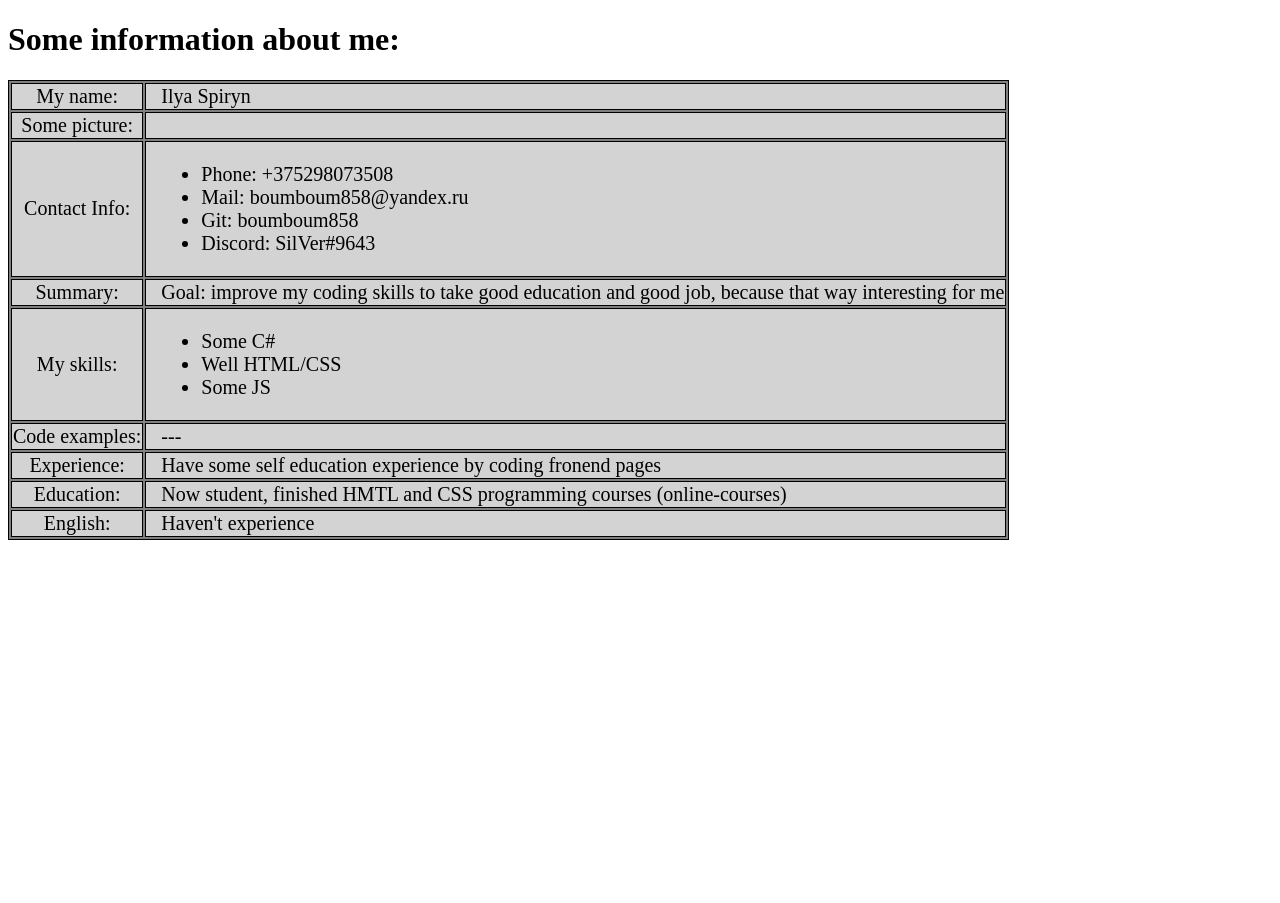
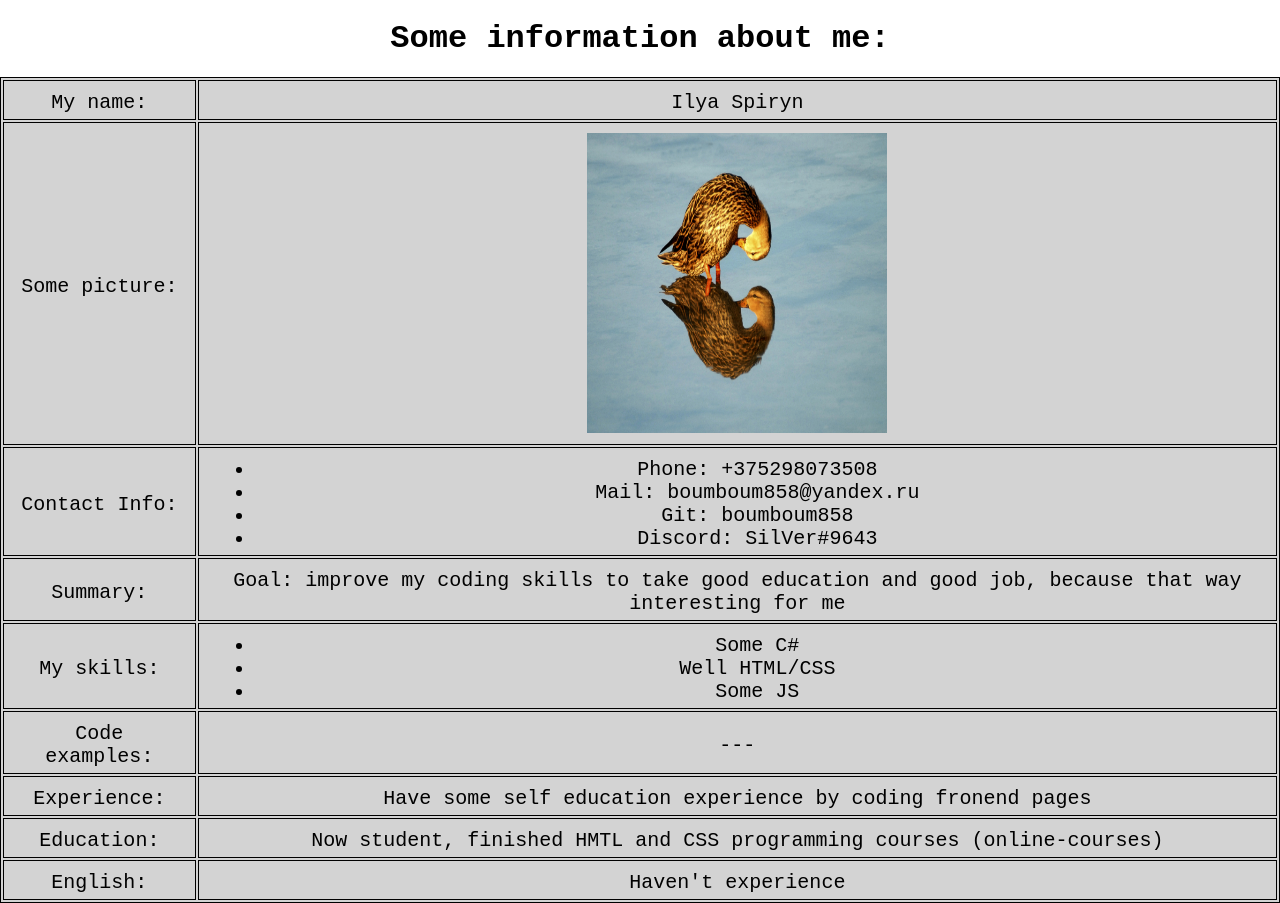
Before and after one commit to boumboum858/rsschools-cv, a plain HTML site: page index.html in a window 1280 px wide. Before the commit the page ends 800 px from the top, so only its background shows below. Drawn offline with Linux system fonts and the light colour scheme.

Commit message:
feat: some information updates

```diff
--- a/index.html
+++ b/index.html
@@ -1,32 +1,51 @@
 <!DOCTYPE html>
-<html lang="ru">
-
+<html>
     <head>
         <meta charset="UTF-8">
         <title>My first cv-html</title>
         <style>
+            * {
+                font-family: Courier New;
+                margin: auto;
+            }
+            h1 {
+                margin-top: 20px;
+                text-align: center;
+            }
             table, th, td {
                 border: 1px solid black;
             }
 
             td {
                 font-size: 20px;
+                text-align: center;
+            }
+
+            td img {
+                height: 300px;
+                width: 300px;
             }
 
             .td1 {
                 text-align: center;
+                padding-left: 15px;
+                padding-right: 15px;
+                padding-top: 10px;
+                padding-bottom: 5px;
             }
 
             .td2 {
                 padding-left: 15px;
+                padding-right: 15px;
+                padding-top: 10px;
+                padding-bottom: 5px;
             }
 
             table {
-            background-color: gray;
+                background-color: lightgray;
+                margin-top: 20px;
             }
-        tr {
-            background-color: lightgray;
-        }
+            tr:hover {background-color: darkgray;}
         </style>
     </head>
 
@@ -42,14 +61,14 @@
                 </tr>
                 <tr>
                     <td class="td1">Some picture: </td>
-                <td class="td2"></td>
+                    <td class="td2"><img src="picture.jpg" alt="Duck"></td>
                 </tr>
                 <tr>
                     <td class="td1">Contact Info: </td>
                     <td class="td2">
                         <ul>
                             <li>Phone: +375298073508</li>
-                        <li>Mail: boumboum858@yandex.ru</li>
+                            <li>Mail: <a href="mailto:boumboum858@yandex.ru"></a>boumboum858@yandex.ru</a></li>
                             <li>Git: boumboum858</li>
                             <li>Discord: SilVer#9643</li>
                         </ul>
```
Also changed, not shown: picture.jpg (added). Lines whose indentation alone changed are shown as unchanged.
